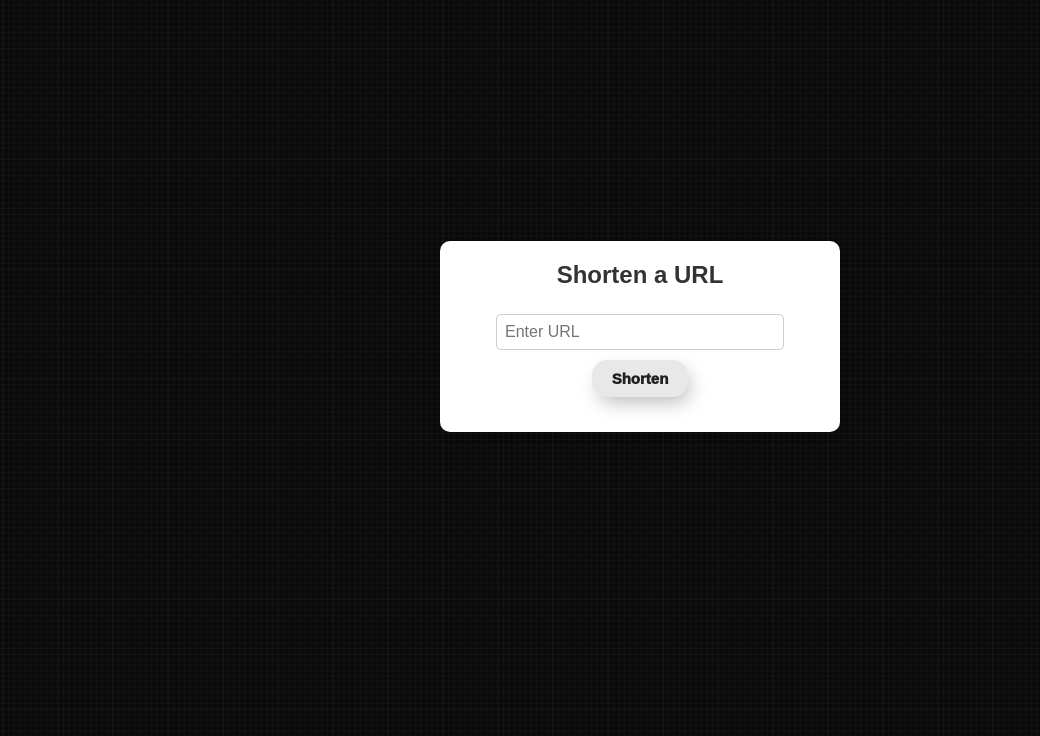
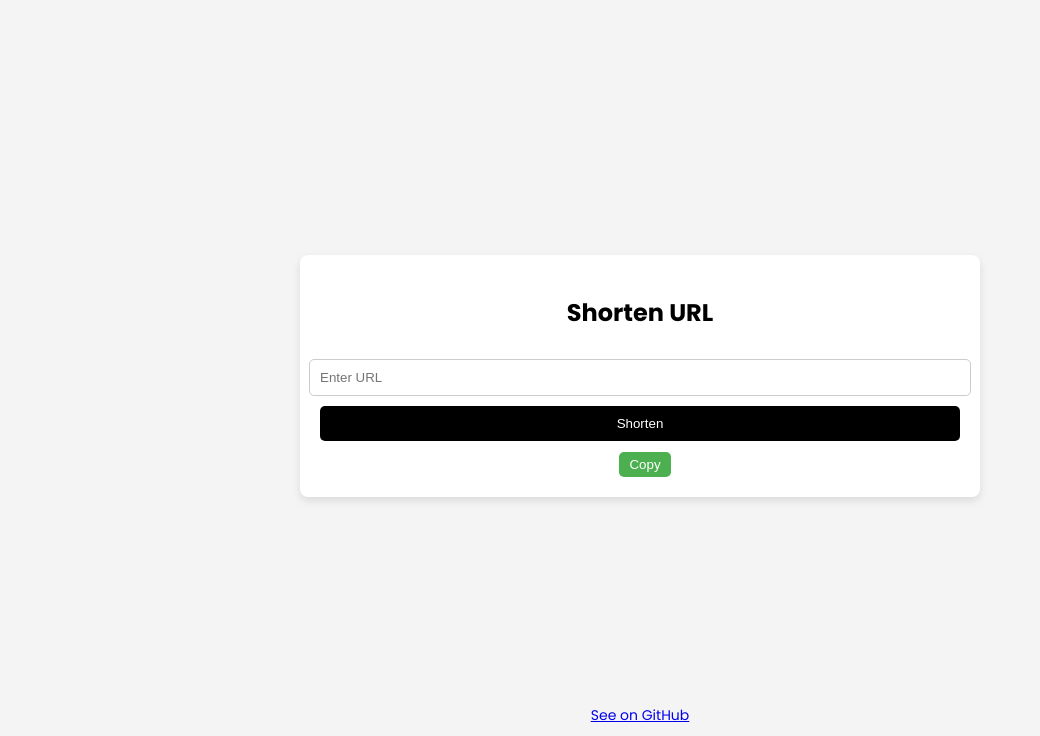
Before and after one commit to Itsgauravvv/url-shortener-frontend, a plain HTML site: page index.html in a window 1280 px wide. Shown: the part 64-800 px from the top of the page, without its empty margins (0-1040 px from the left). Drawn offline with Linux system fonts and the light colour scheme.

Commit message:
done fronend

```diff
--- a/index.html
+++ b/index.html
@@ -10,21 +10,28 @@
     <link rel="stylesheet" href="style.css">
 </head>
 <body>
+    <div class="nav">
+        <img src="https://github.com/Manav-Rachna-AIML-Club/aiml-club-website/blob/v2/src/assets/logo.png?raw=true" alt="" width="50">
+    </div>
     <div class="container">
-        <h2>Shorten a URL</h2>
+        <h2>Shorten URL</h2>
         <input type="text" id="urlInput" placeholder="Enter URL">
         <button onclick="shortenUrl()">Shorten</button>
-        </button>
-
-        <p id="result"></p>
+        <div class="result-container">
+            <p id="result"></p>
+            <button class="copy-btn" onclick="copyToClipboard()">Copy</button>
+        </div>
     </div>
-
+    <div class="footer">
+        <a href="https://github.com/Manav-Rachna-AIML-Club/url-shortener">See on GitHub</a>
+    </div>
 
 
     <script>
         async function shortenUrl() {
             const url = document.getElementById('urlInput').value;
-            const response = await fetch('http://165.232.174.202/shorten', {
+            if(url.length === 0) return;
+            const response = await fetch('https://tiny.usecrimson.me/shorten', {
                 method: 'POST',
                 headers: { 'Content-Type': 'application/json' },
                 body: JSON.stringify({ url })
@@ -33,6 +40,16 @@
             const loading = document.getElementById('loading');
             document.getElementById('result').innerText = data;
         }
+        function copyToClipboard() {
+            const resultText = document.getElementById('result').innerText;
+            if (!resultText) return;
+
+            navigator.clipboard.writeText(resultText).then(() => {
+                alert("Copied to clipboard!");
+            }).catch(err => {
+                console.error("Error copying text: ", err);
+            });
+        }
     </script>
 
 </body>
--- a/style.css
+++ b/style.css
@@ -1,86 +1,93 @@
-* {
-    font-family: Arial, sans-serif;
+body {
+    font-family: 'Poppins', sans-serif;
+    background-color: #f4f4f4;
+    display: flex;
+    flex-direction: column;
+    align-items: center;
+    justify-content: center;
+    height: 100vh;
     margin: 0;
-    padding: 0;
-    box-sizing: border-box;
+}
+.nav {
+    position: absolute;
+    top: 0;
+    width: 100%;
+    display: flex;
+    justify-content: center;
+    padding: 10px 0;
+    background: white;
+    box-shadow: 0 2px 4px rgba(0, 0, 0, 0.1);
+}
+.logo-placeholder {
+    height: 50px;
+    width: 150px;
+    background: #ddd;
+    display: flex;
+    align-items: center;
+    justify-content: center;
+    font-weight: 600;
+}
+.container {
+    background: white;
+    padding: 20px;
+    border-radius: 8px;
+    box-shadow: 0 4px 8px rgba(0, 0, 0, 0.1);
+    text-align: center;
+    width: 50%;
+    margin-top: 80px;
+    display: flex;
+    flex-direction: column;
+    align-items: center;
 }
 
-body {
+.result-container {
     display: flex;
-    justify-content: center;
     align-items: center;
-    height: 100vh;
-    background-color: #0b0a0a;
-    background-image: url('grid.svg');
-    background-size: 55px 55px;
+    justify-content: space-between;
+    margin-top: 10px;
 }
-
-.container {
-    background: rgb(255, 255, 255);
-    padding: 20px;
-    border-radius: 10px;
-    box-shadow: 0 4px 8px rgba(0, 0, 0, 0.2);
-    text-align: center;
-    width: 90%;
-    max-width: 400px;
-
+#result {
+    flex: 1;
+    font-weight: 500;
+    overflow-wrap: break-word;
 }
-
-h2 {
-    margin-bottom: 15px;
-    color: #333;
+.copy-btn {
+    background-color: #4CAF50;
+    color: white;
+    border: none;
+    padding: 5px 10px;
+    border-radius: 5px;
+    cursor: pointer;
+    margin-left: 10px;
 }
-
+.copy-btn:hover {
+    background-color: #45a049;
+}
 input {
-    width: 80%;
-    padding: 8px;
+    width: 100%;
+    padding: 10px;
     margin: 10px 0;
     border: 1px solid #ccc;
     border-radius: 5px;
-    font-size: 16px;
 }
-
 button {
-    padding: 10px 20px;
-    border: unset;
-    border-radius: 15px;
-    color: #212121;
-    z-index: 1;
-    background: #e8e8e8;
-    position: relative;
-    font-weight: 1000;
-    font-size: 15px;
-    -webkit-box-shadow: 4px 8px 19px -3px rgba(0,0,0,0.27);
-    box-shadow: 4px 8px 19px -3px rgba(0,0,0,0.27);
-    transition: all 250ms;
-    overflow: hidden;
-   }
-
-   button::before {
-    content: "";
+    background-color: #000;
+    color: white;
+    padding: 10px;
+    border: none;
+    border-radius: 5px;
+    cursor: pointer;
+    width: 100%;
+}
+button:hover {
+    background-color: #000;
+}
+#result {
+    margin-top: 10px;
+    font-weight: 500;
+}
+.footer {
     position: absolute;
-    top: 0;
-    left: 0;
-    height: 100%;
-    width: 0;
-    border-radius: 15px;
-    background-color: #212121;
-    z-index: -1;
-    -webkit-box-shadow: 4px 8px 19px -3px rgba(0,0,0,0.27);
-    box-shadow: 4px 8px 19px -3px rgba(0,0,0,0.27);
-    transition: all 250ms
-   }
-
-   button:hover {
-    color: #e8e8e8;
-   }
-
-   button:hover::before {
-    width: 100%;
-   }
-
-#result {
-    margin-top: 15px;
-    font-size: 16px;
-    color: #333;
+    bottom: 10px;
+    font-size: 14px;
 }
```
